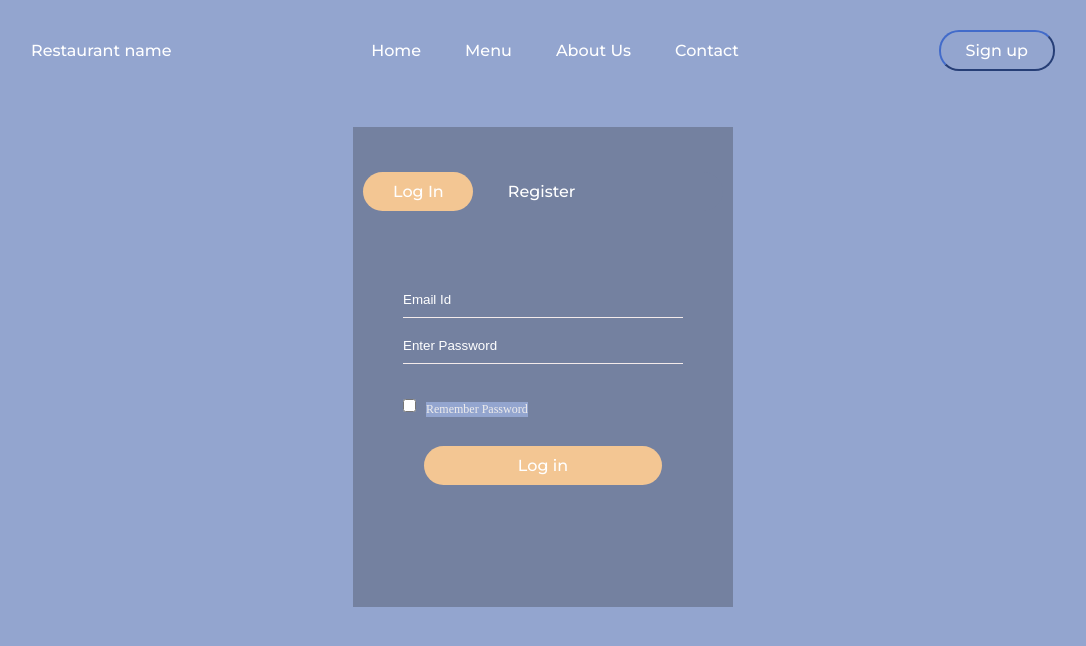
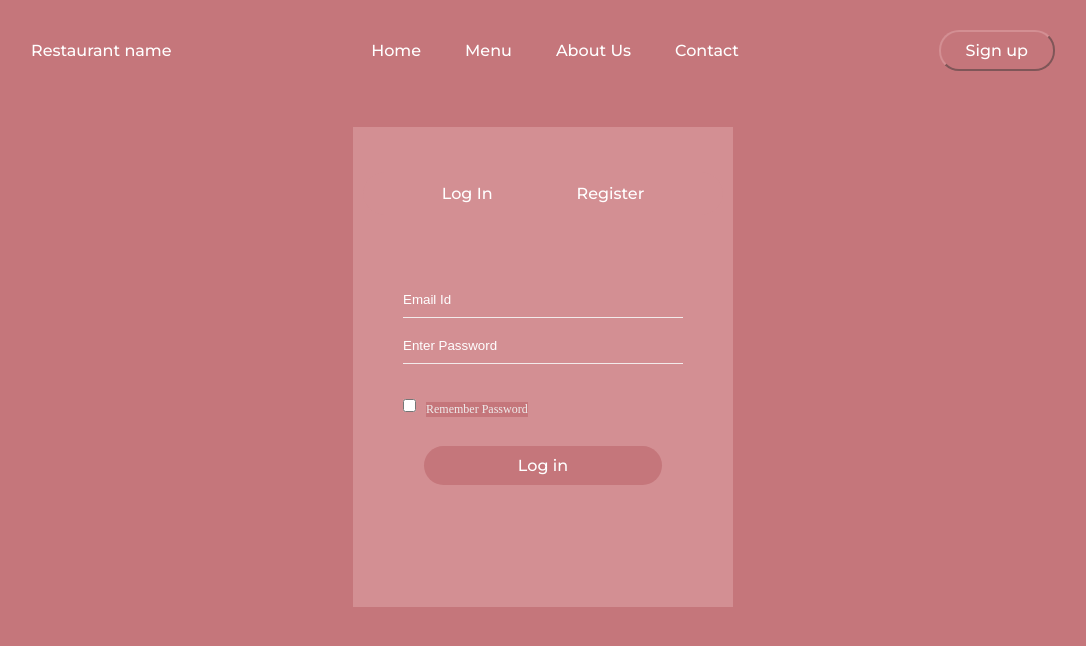
Before and after one commit to Tatenda-Chireza/Team-2-CSE-3311-Project, a plain HTML site: page signup.html in a window 1280 px wide. Both pictures are taken after a click on the button "Sign up". Shown: the whole page, without its empty margins (97-1183 px from the left). Drawn offline with Linux system fonts and the light colour scheme.

Commit message:
fix pop-up, link files

```diff
--- /dev/null
+++ b/signup.css
@@ -0,0 +1,129 @@
+/* log in form */
+#login-form
+{
+    display: none;
+}
+.form-box
+{
+    width:380px;
+	height:480px;
+	position:relative;
+	margin:2% auto;
+	background:#d38f93;
+	padding:10px;
+    overflow: hidden;
+}
+.button-box
+{
+
+	margin:35px auto;
+	position:relative;
+    display: flex;
+    justify-content: center;
+	align-items: center;
+    gap: 20px;
+    border-radius: 30px;
+	background:#d38f93;
+}
+
+
+
+.toggle-btn
+{
+	padding:10px 30px;
+	cursor:pointer;
+	background:transparent;
+	border:1;
+    border-color: transparent;
+	outline: none;
+	position: relative;
+}
+
+
+#btn
+{
+	top: 0;
+	left:0;
+	position: absolute;
+	width: 110px;
+	height: 100%;
+	background: transparent;
+	border-radius: 30px;
+	transition: .5s;
+}
+
+
+.input-group-login
+{
+	top: 150px;
+	position:absolute;
+	width:280px;
+	transition:.5s;
+	background:#d38f93;
+}
+.input-group-register
+{
+    top: 120px;
+	position:absolute;
+	width:280px;
+	transition:.5s;
+	background:#d38f93;
+}
+.input-field
+{
+	width: 100%;
+	padding:10px 0;
+	margin:5px 0;
+	border-left:0;
+	border-top:0;
+	border-right:0;
+	border-bottom: 1px solid #f3ebeb;
+	outline:none;
+	background: transparent;
+}
+.submit-btn
+{
+	width: 85%;
+	padding: 10px 30px;
+	cursor: pointer;
+	display: block;
+	margin: auto;
+	background: #C5767B;
+	border: 0;
+	outline: none;
+	border-radius: 30px;
+
+}
+.check-box
+{
+	margin: 30px 10px 34px 0;
+	background:#d38f93;
+}
+span
+{
+	color:#eeecec;
+	font-size:12px;
+	bottom:68px;
+	position:absolute;
+}
+#login
+{
+	left:50px;
+}
+#login input
+{
+	color:white;
+	font-size:15;
+}
+#register
+{
+	left:450px;
+}
+#register input
+{
+	color:white;
+	font-size: 15;
+}
+input::placeholder {
+  color: white;
+}
--- a/signup.html
+++ b/signup.html
@@ -5,6 +5,8 @@
   <meta name="viewport" content="width=device-width, initial-scale=1.0">
   <title>Home Page</title>
   <link rel="stylesheet" href = "style.css">
+  <link rel="stylesheet" href = "signup.css">
+  <!-- <script src="App.js"></script> -->
 
 
 </head>
@@ -40,7 +42,7 @@
      <!-- creating the registration from -->
 		 <form id='register' class='input-group-register'>
 		     <input type='text'class='input-field'placeholder='First Name' required>
-		     <input type='text'class='input-field'placeholder='Last Name ' required>
+		     <input type='text'class='input-field'placeholder='Last Name' required>
 		     <input type='email'class='input-field'placeholder='Email Id' required>
 		     <input type='password'class='input-field'placeholder='Enter Password' required>
 		     <input type='password'class='input-field'placeholder='Confirm Password'  required>
@@ -57,6 +59,7 @@
 			x.style.left='-400px';
 			y.style.left='50px';
 			z.style.left='110px';
+
 		}
 		function login()
 		{
--- a/style.css
+++ b/style.css
@@ -4,7 +4,7 @@
         box-sizing: border-box;
         margin: 0;
         padding: 0;
-        background-color: #93a5cf;
+        background-color: #C5767B;
 
 }
 li, a, button{
@@ -40,139 +40,19 @@ header{
 }
 
 .nav_links li a:hover{
-        color: #426bca;
+        color: #6C3423;
 }
 
 button{
         padding: 9px 25px;
         background-color: transparent;
         border-radius: 20px;
-        border-color: #426bca;
+        border-color: #d38f93;
         cursor: pointer;
         transition: all 0.3s ease 0s;
+
 }
 
 button:hover{
-        background-color: #426bca;
+        background-color: #6C3423;
 }
-
-
-/* log in form */
-#login-form
-{
-    display: none;
-}
-.form-box
-{
-    width:380px;
-	height:480px;
-	position:relative;
-	margin:2% auto;
-	background:#7481a0;
-	padding:10px;
-    overflow: hidden;
-}
-.button-box
-{
-	/* width:220px; */
-	margin:35px auto;
-	position:relative;
-	align-items: center;
-	/* box-shadow: 0 0 20px 9px #ff61241f; */
-	border-radius: 30px;
-	background:#7481a0;
-}
-.toggle-btn
-{
-	padding:10px 30px;
-	cursor:pointer;
-	background:transparent;
-	border:0;
-	outline: none;
-	position: relative;
-}
-#btn
-{
-	top: 0;
-	left:0;
-	position: absolute;
-	width: 110px;
-	height: 100%;
-	background: #F3C693;
-	border-radius: 30px;
-	transition: .5s;
-}
-.input-group-login
-{
-	top: 150px;
-	position:absolute;
-	width:280px;
-	transition:.5s;
-	background:#7481a0;
-}
-.input-group-register
-{
-    top: 120px;
-	position:absolute;
-	width:280px;
-	transition:.5s;
-	background:#7481a0;
-}
-.input-field
-{
-	width: 100%;
-	padding:10px 0;
-	margin:5px 0;
-	border-left:0;
-	border-top:0;
-	border-right:0;
-	border-bottom: 1px solid #f3ebeb;
-	outline:none;
-	background: transparent;
-}
-.submit-btn
-{
-	width: 85%;
-	padding: 10px 30px;
-	cursor: pointer;
-	display: block;
-	margin: auto;
-	background: #F3C693;
-	border: 0;
-	outline: none;
-	border-radius: 30px;
-
-}
-.check-box
-{
-	margin: 30px 10px 34px 0;
-	background:#7481a0;
-}
-span
-{
-	color:#eeecec;
-	font-size:12px;
-	bottom:68px;
-	position:absolute;
-}
-#login
-{
-	left:50px;
-}
-#login input
-{
-	color:white;
-	font-size:15;
-}
-#register
-{
-	left:450px;
-}
-#register input
-{
-	color:white;
-	font-size: 15;
-}
-input::placeholder {
-  color: white;
-}
```
Also changed, not shown: index.html (+1 -0 lines).
